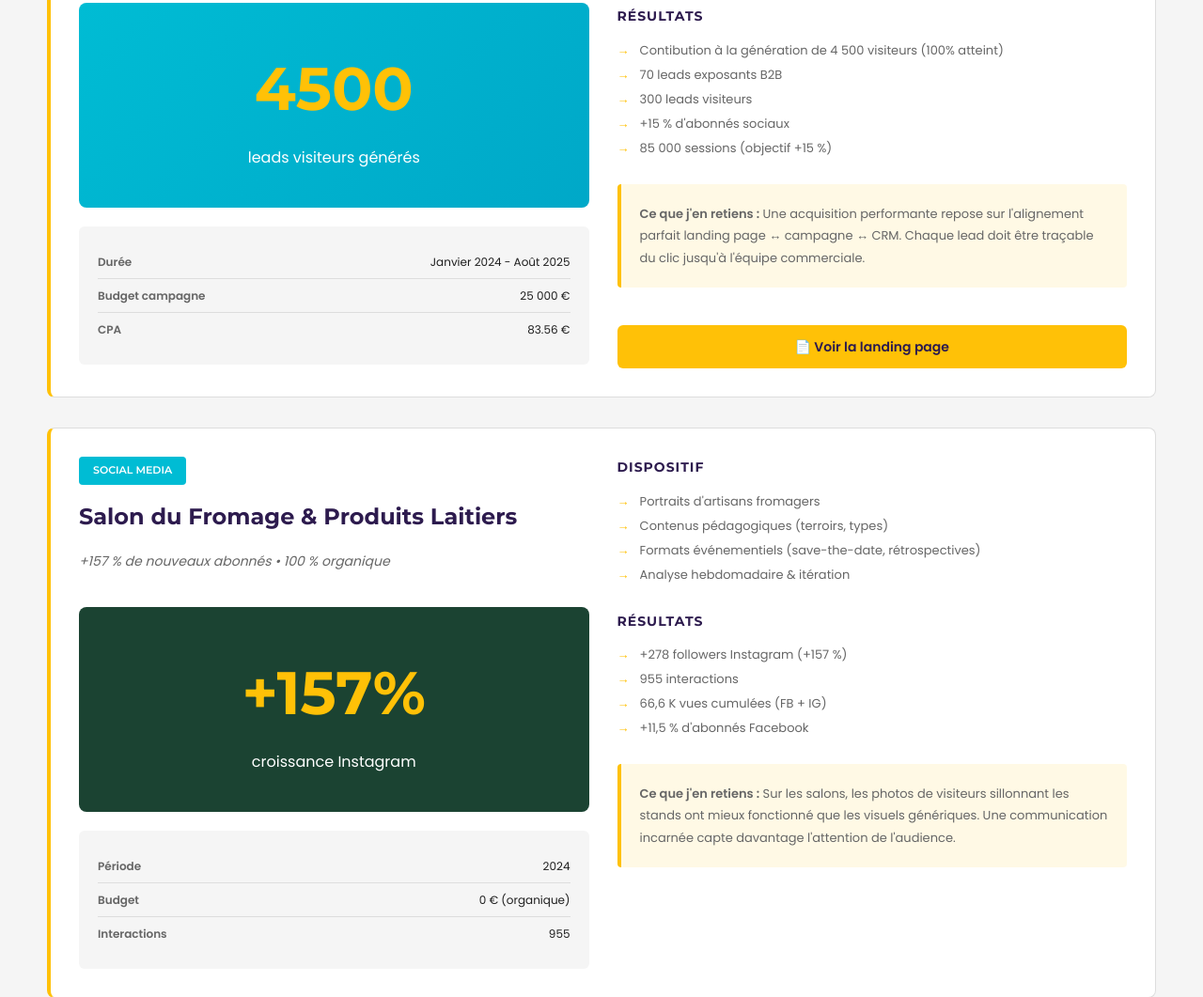
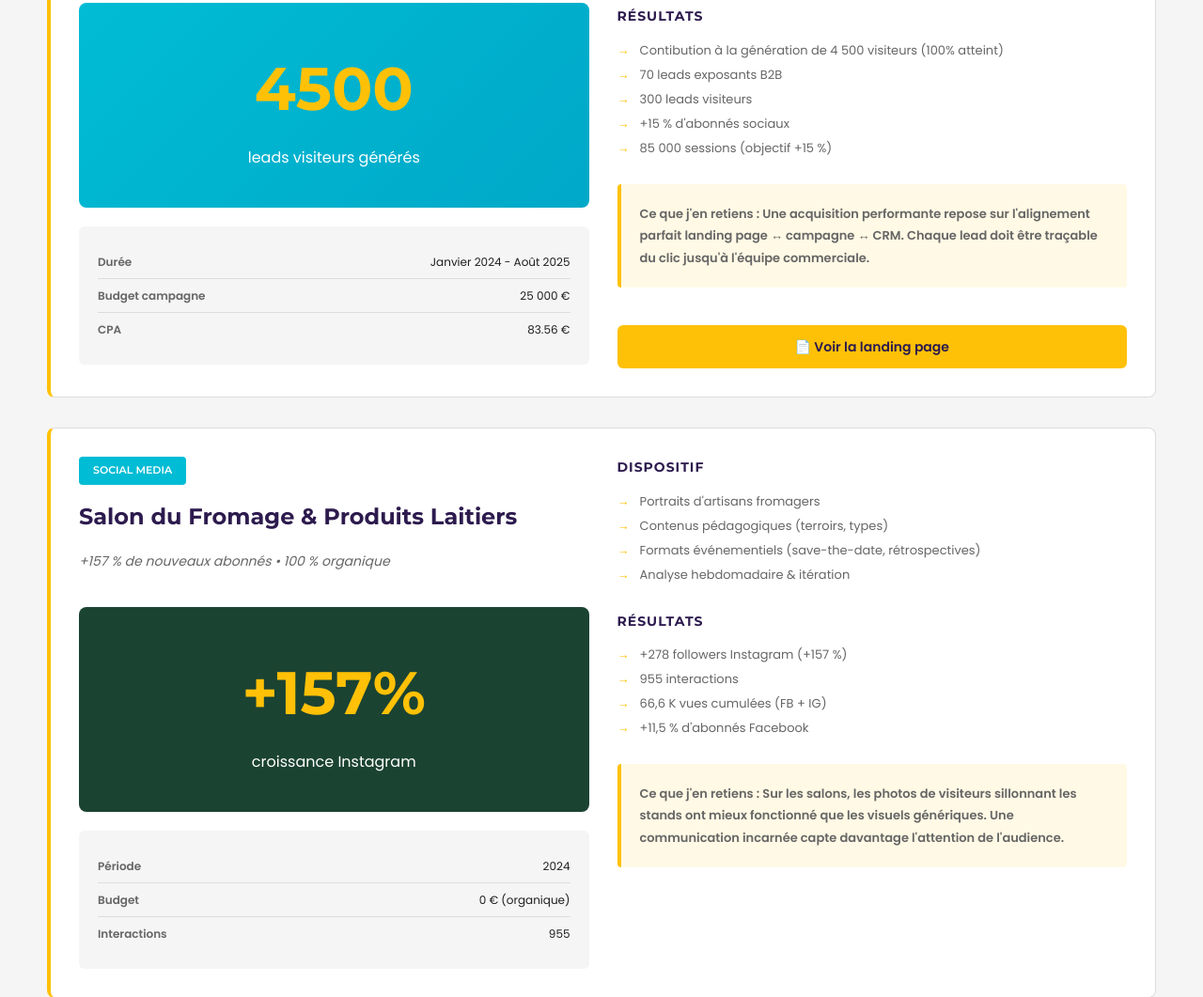
Before and after one commit to SikaHermina/portfolio-sika, a plain HTML site: page index.html in a window 1280 px wide. Shown: the part 2195-3256 px from the top of the page at 94% size. Drawn offline with Linux system fonts and the light colour scheme.

Commit message:
Update index.html

```diff
--- a/index.html
+++ b/index.html
@@ -429,6 +429,8 @@
     color: var(--text-secondary);
     line-height: 1.8;
     font-style: normal;
+    font-weight: 700;
+}
         }
 
         /* ===== MÉTHODE ===== */
```
Lines whose indentation alone changed are shown as unchanged.
